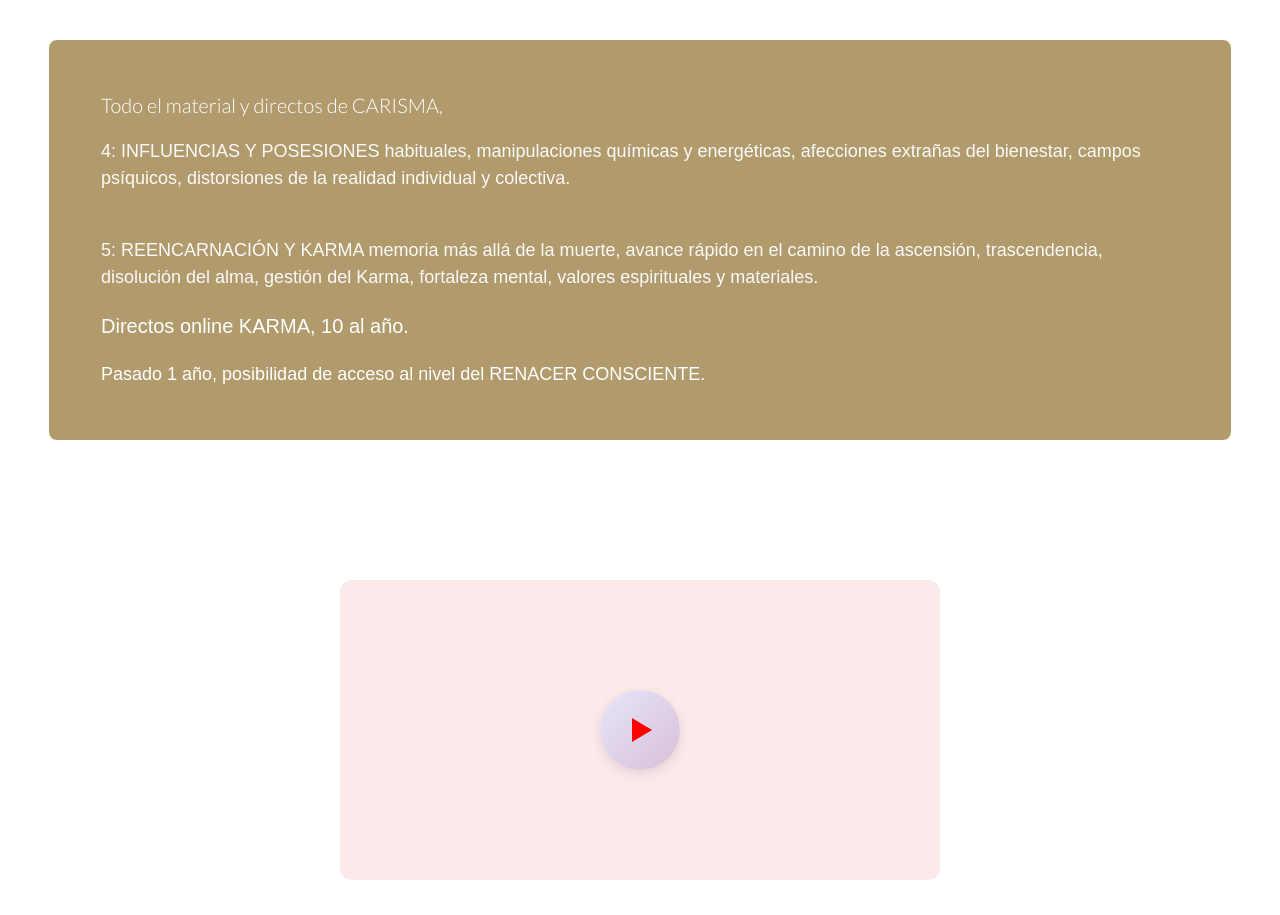
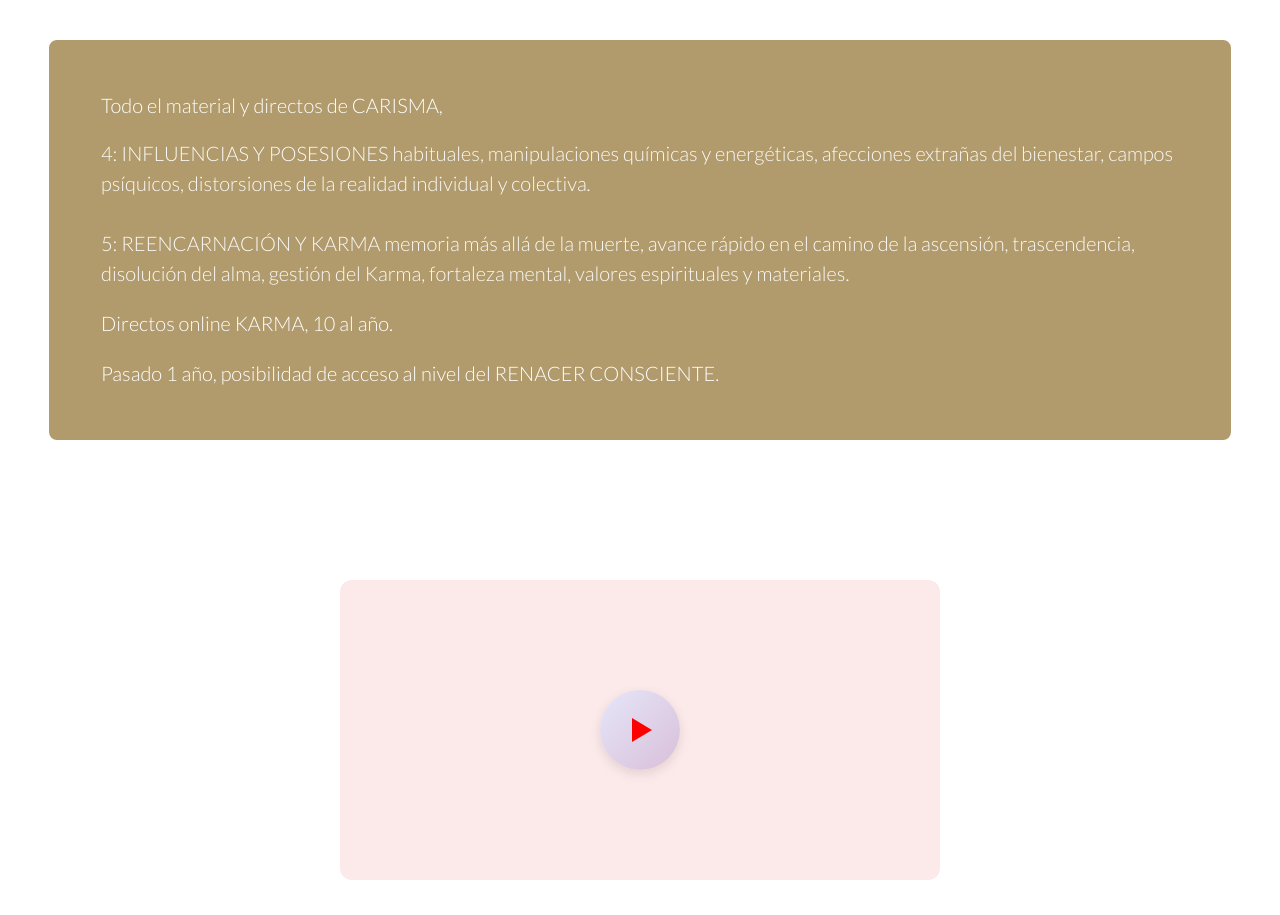
Before and after one commit to orbimatrix/Conscious-path, a Next.js app: page /karma in a window 1280 px wide. Shown: the part 1680-2595 px from the top of the page. Built offline with nearby package versions, Linux system fonts and the light colour scheme.

Commit message:
Update typography in karma.css by increasing font sizes to 20px and adding 'Lato' font family with adjusted font weights for improved visual consistency across text sections.

```diff
--- a/src/app/karma/karma.css
+++ b/src/app/karma/karma.css
@@ -228,8 +228,10 @@
   }
 
   .content-description {
-    font-size: 18px;
+    font-size: 20px;
     color: white;
+    font-family: 'Lato', sans-serif;
+    font-weight: 300;
     line-height: 1.5;
     opacity: 0.95;
     margin: 0;
@@ -238,6 +240,8 @@
   .carisma-live-info {
     font-size: 20px;
     color: white;
+    font-family: 'Lato', sans-serif;
+    font-weight: 350;
     margin: 0;
     text-align: left;
     padding-top: 20px;
@@ -923,7 +927,9 @@
 
   .karma-renacer-text {
   color: white;
-  font-size: 18px;
+  font-size: 20px;
+  font-family: 'Lato', sans-serif;
+  font-weight: 350;
   line-height: 1.5;
   margin: 20px 0 0 0;
   text-align: left;
```
